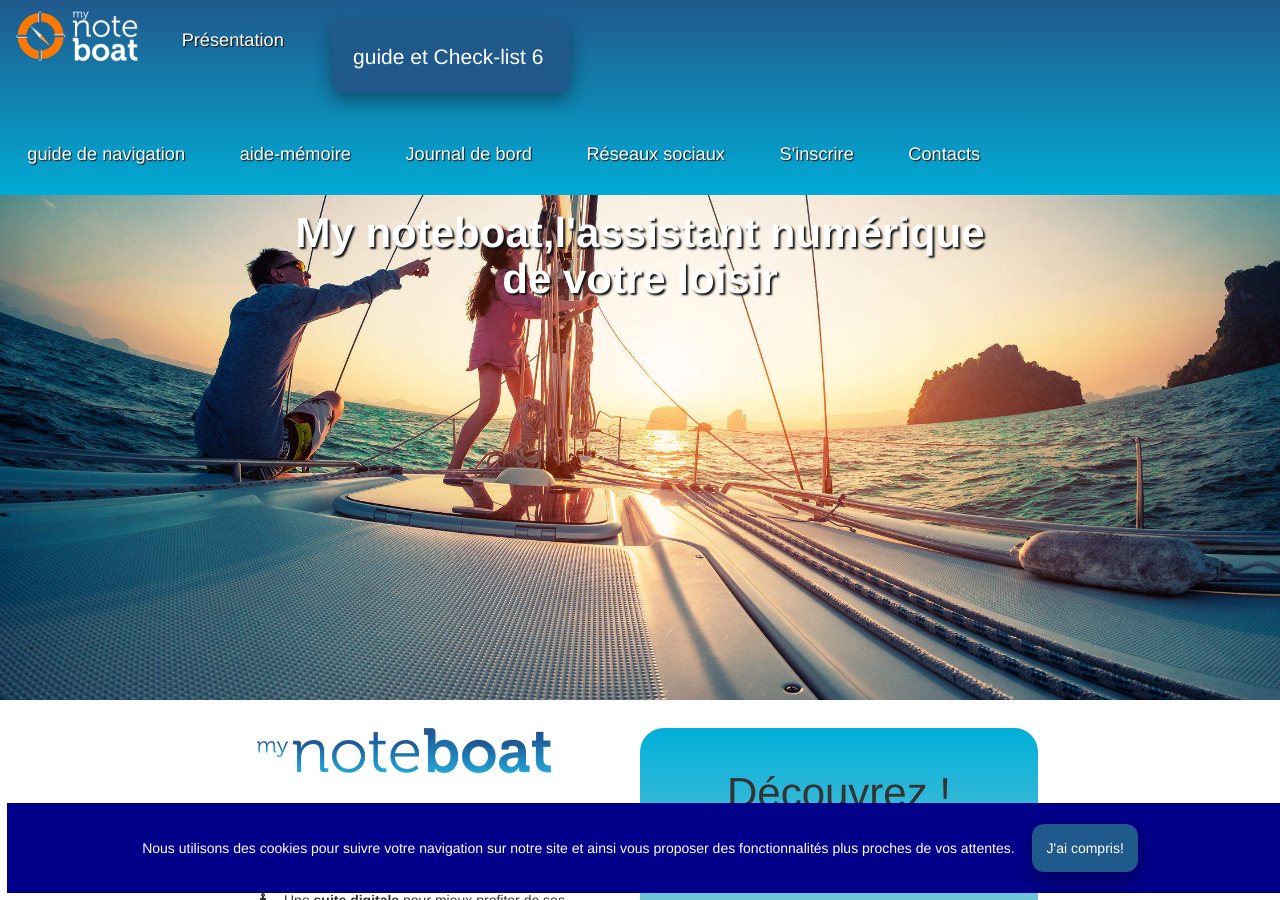
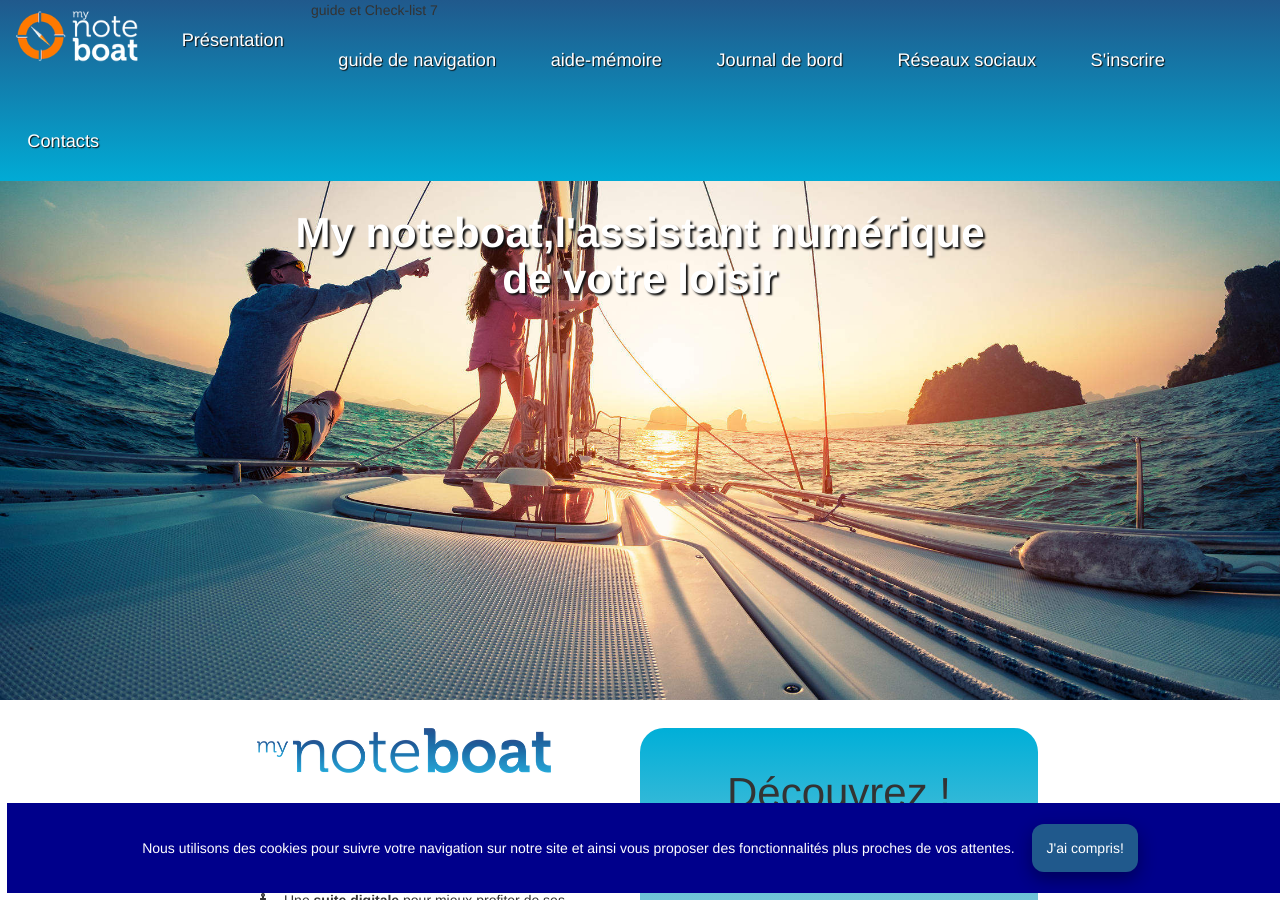
Before and after one commit to pjtiberghien/trial, a Jekyll site: the page built from docs/index.html, in a window 1280 px wide and 900 px high. Built offline with Jekyll 4.4.1, drawn with Linux system fonts in a browser that asks for light colours; nearby versions of some CDN libraries; grey boxes are pictures that could not be loaded.

Commit message:
disparition du bouton

```diff
--- a/docs/_includes/navbar.html
+++ b/docs/_includes/navbar.html
@@ -1,11 +1,9 @@
 <nav id="mytopnav" class="topnav">
     <a href="{{ site.url }}/index.html#home" class="image"><img src="{{ site.url }}/assets/images/logo.png" id="logo"></a>
     <a href="{{ site.url }}/index.html#about">Présentation</a>
-    <div class="dropdown">
-           <button class="dopbtn">guide et Check-list 6
+    <div class="dropdown">guide et Check-list 7
             <i class="fa da-caret-down"></i>
-            </button>
-                   <div class="dropdown-content">
+                <div class="dropdown-content">
                        <a href="#">guide de navigation</a>
                        <a href="#">aide-mémoire</a>
                     </div>
```
